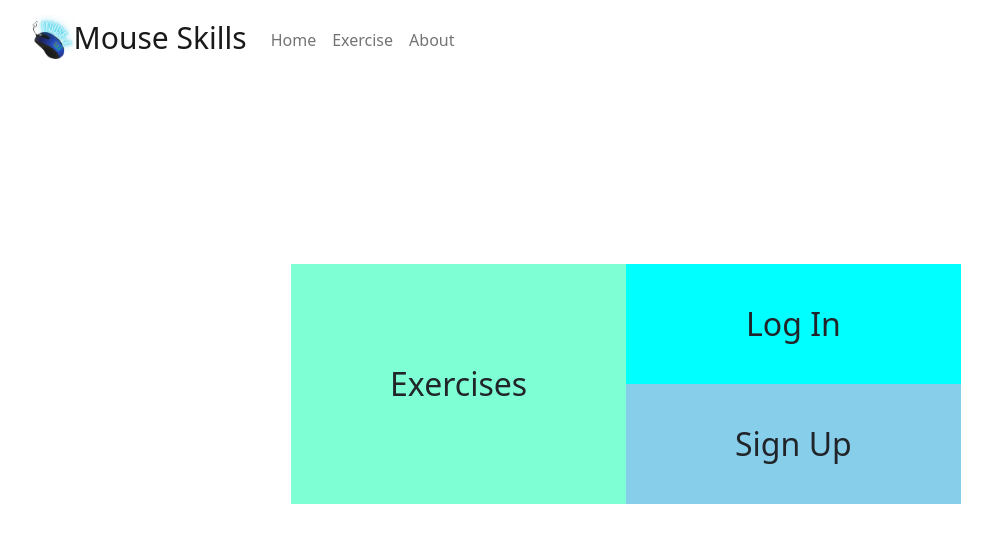
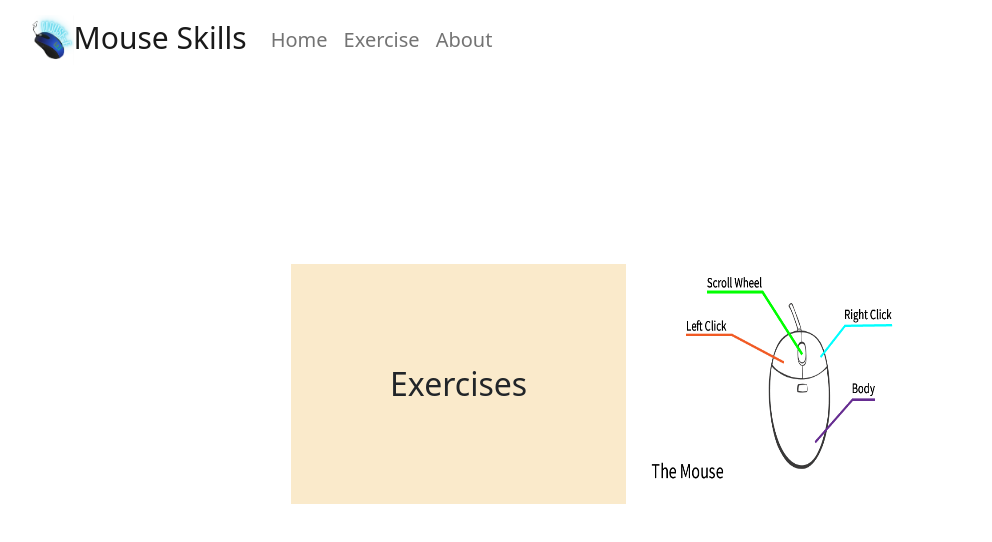
Before and after one commit to ZeyuShao-uOttawa/Mouse-Skills, a Vue app: page /home in a window 1280 px wide. Shown: the top 542 px of the page, without its empty margins (14-1006 px from the left). Built offline with nearby package versions, Linux system fonts and the light colour scheme.

Commit message:
modified nav and home

```diff
--- a/src/components/Navbar.vue
+++ b/src/components/Navbar.vue
@@ -11,7 +11,7 @@ import Logo from "@/assets/logo.png";
       <button class="navbar-toggler" type="button" data-bs-toggle="collapse" data-bs-target="#navbarNav" aria-controls="navbarNav" aria-expanded="false" aria-label="Toggle navigation">
         <span class="navbar-toggler-icon"></span>
       </button>
-      <div class="collapse navbar-collapse" id="navbarNav">
+      <div class="collapse navbar-collapse" id="navbarNav" style="font-size: 20px;">
         <ul class="navbar-nav">
           <li class="nav-item">
             <RouterLink class="nav-link" to="/home">Home</RouterLink>
--- a/src/pages/Exercise1.vue
+++ b/src/pages/Exercise1.vue
@@ -91,21 +91,6 @@ function freeplay(){
   border-radius: 50%;
 }
 
-.btn {
-  position: absolute;
-  top: 50%;
-  left: 50%;
-  background-color: blue;
-  color: white;
-  font-size: 16px;
-  padding: 12px 24px;
-  border: solid;
-  border-color: yellow;
-  cursor: pointer;
-  border-radius: 5px;
-  text-align: center;
-}
-
 .restart {
   position: absolute;
   top: 50%;
--- a/src/pages/Home.vue
+++ b/src/pages/Home.vue
@@ -1,18 +1,20 @@
 <script setup lang="ts">
 import { RouterLink } from "vue-router";
+import Mouse from "@/assets/mousebreakdown.png";
 </script>
 
 <template>
 
     <div class="container" style="text-align: center; margin: auto; height: 92vh;">
         <div class="row" style="height: 55vh; margin: auto; padding-top: 25vh; max-width:60%;">
-          <div class="col-6 menu" style="background-color: aquamarine;">
+          <div class="col-6 menu" style="background-color: #FAEACB;">
             <RouterLink class="navbar-brand menu" to="/exercises" style="width: 100%; height: 100%;">Exercises</RouterLink>
           </div>
           <div class="col-6">
             <div class="row" style="height: 100%;">
-              <div class="col-12 menu" style="background-color: aqua;">Log In</div>
-              <div class="col-12 menu" style="background-color: skyblue;">Sign Up</div>
+              <!-- <div class="col-12 menu" style="background-color: aqua;">Log In</div>
+              <div class="col-12 menu" style="background-color: skyblue;">Sign Up</div> -->
+              <img :src=Mouse alt="mouse">
             </div>
           </div>
         </div>
```
